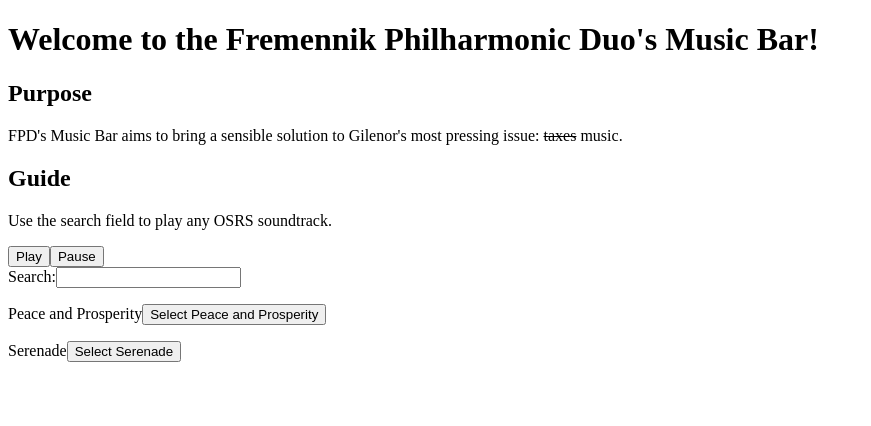
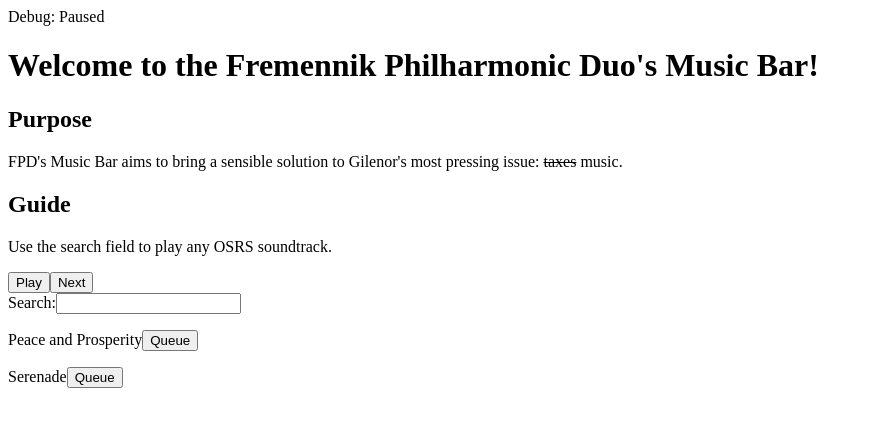
Before and after one commit to acdlee/OSRSMusicApp, a React (Vite) app in the folder fremennik-philharmonic-duo/: page / in a window 1280 px wide. Shown: the top 426 px of the page, without its empty margins (0-871 px from the left). Built offline with nearby package versions, Linux system fonts and the light colour scheme.

Commit message:
Updated logic: switched to Queue, among other changes

```diff
--- a/fremennik-philharmonic-duo/src/App.jsx
+++ b/fremennik-philharmonic-duo/src/App.jsx
@@ -7,30 +7,35 @@
 import Intro from './components/Intro'
 import Guide from './components/Guide'
 import Music from './components/Music'
+import Button from './components/Button'
 import TrackList from './components/TrackList'
 import SearchBox from './components/SearchBox'
 
 const App = () => {
-  const [track, setTrack] = useState(musicData[0])  // default track to 'Peace and Prosperity'
   const [search, setSearch] = useState('')
-  const [audioObj, setAudioObj] = useState('')
+  const [currentSong, setCurrentSong] = useState(0)
+  const [queue, setQueue] = useState([])
+  const [play, setPlay] = useState(false)
 
-  useEffect(() => {
-    setAudioObj(new Audio(track.url)
-  )}, [track])
-
-  const playTrack = () => {
-    audioObj.play()
+  const handlePlayPause = (event) => {
+    const action = play ? "Pausing" : "Playing"
+    console.log(action)
+    setPlay(!play)
   }
 
-  const pauseTrack = () => {
-    audioObj.pause()
+  const handleNext = () => {
+    // check if next is a valid action
+    if (queue.length > currentSong + 1) {
+      // pause the current song
+      queue[currentSong].pause()
+      // move to the next song
+      setCurrentSong(currentSong + 1)
+    }
   }
 
-  const handleTrackSelection = (event) => {
-    audioObj.pause() // stop the current track
+  const addToQueue = (event) => {
     const newTrack = musicData.find(trackObj => trackObj.title === event.target.id)
-    setTrack(newTrack)
+    setQueue(queue.concat(new Audio(newTrack.url)))
   }
 
   const handleSearch = event => setSearch(event.target.value)
@@ -39,14 +44,36 @@
     ? musicData
     : musicData.filter(trackObject => trackObject.title.toLowerCase().includes(search.toLowerCase()))
 
+  // Check if the user is allowed to play a song
+  if (queue.length > 0 && currentSong < queue.length) {
+    // Check if the user wants to play or pause
+    play ? queue[currentSong].play() : queue[currentSong].pause()
+  }
+
   return (
     <>
+      <div>Debug: {play ? "Playing" : "Paused"}</div>
       <Title />
       <Intro />
       <Guide />
-      <Music playTrack={playTrack} pauseTrack={pauseTrack} />
-      <SearchBox search={search} handleSearch={handleSearch} />
-      <TrackList searchOptions={searchOptions} handleTrackSelection={handleTrackSelection} />
+      <div>
+        <Button id="play-pause-button" text={play? "Pause" : "Play"} handleClick={handlePlayPause} />
+        <Button id="next-button" text="Next" handleClick={handleNext} />
+      </div>
+      <div>
+        <label htmlFor="search">Search:</label>
+        <input id='search' value={search} onChange={handleSearch}/>
+      </div>
+      <div>
+        {searchOptions.map((trackObject) => {
+          return (
+            <p key={trackObject.id}>
+              {trackObject.title}
+              <Button id={trackObject.title} text={`Queue`} handleClick={addToQueue} />
+            </p>
+          )
+        })}
+      </div>
     </>
   )
 }
```
Also changed, not shown: fremennik-philharmonic-duo/notes/notes.txt, fremennik-philharmonic-duo/notes/uml.png (added), fremennik-philharmonic-duo/notes/v01.txt (added).
